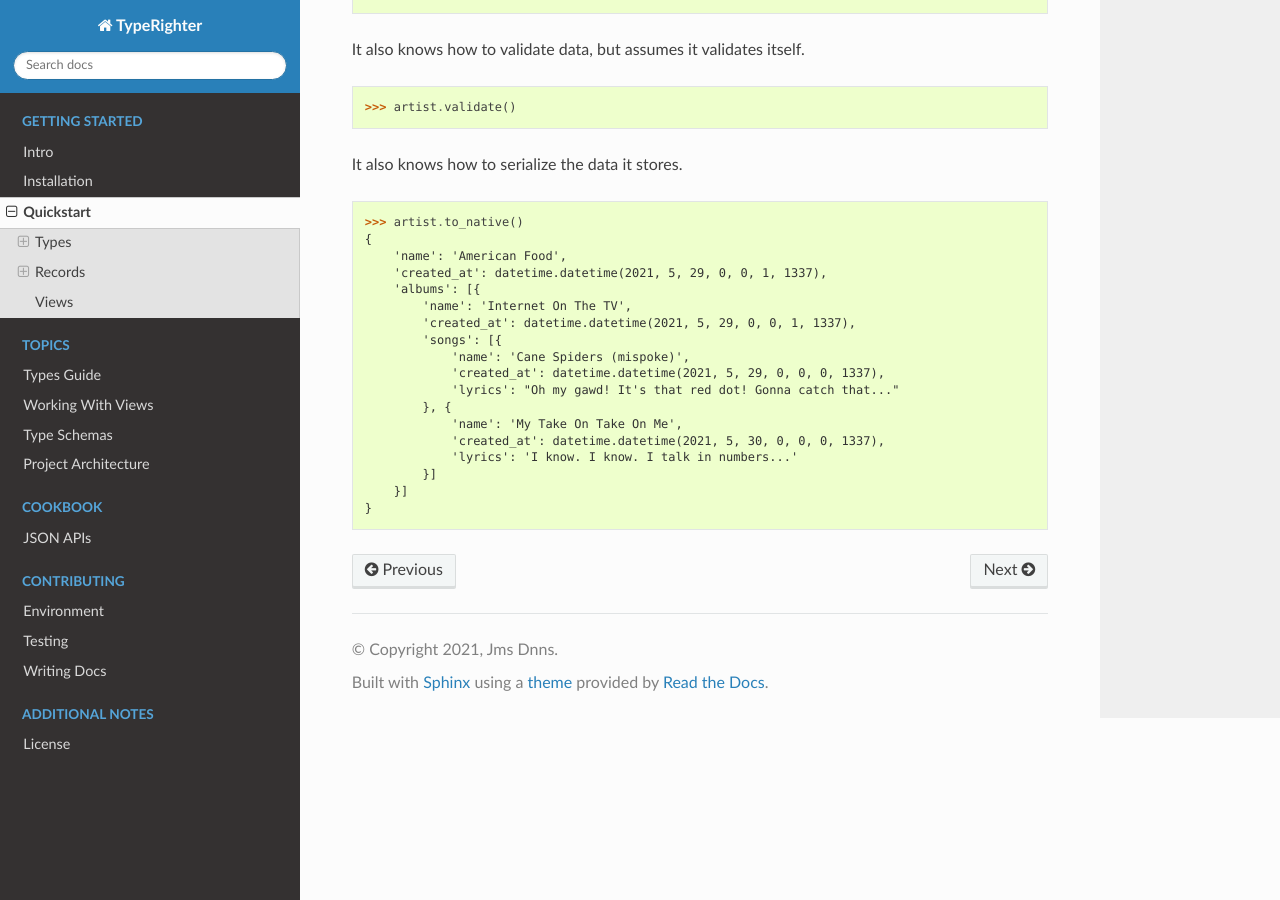
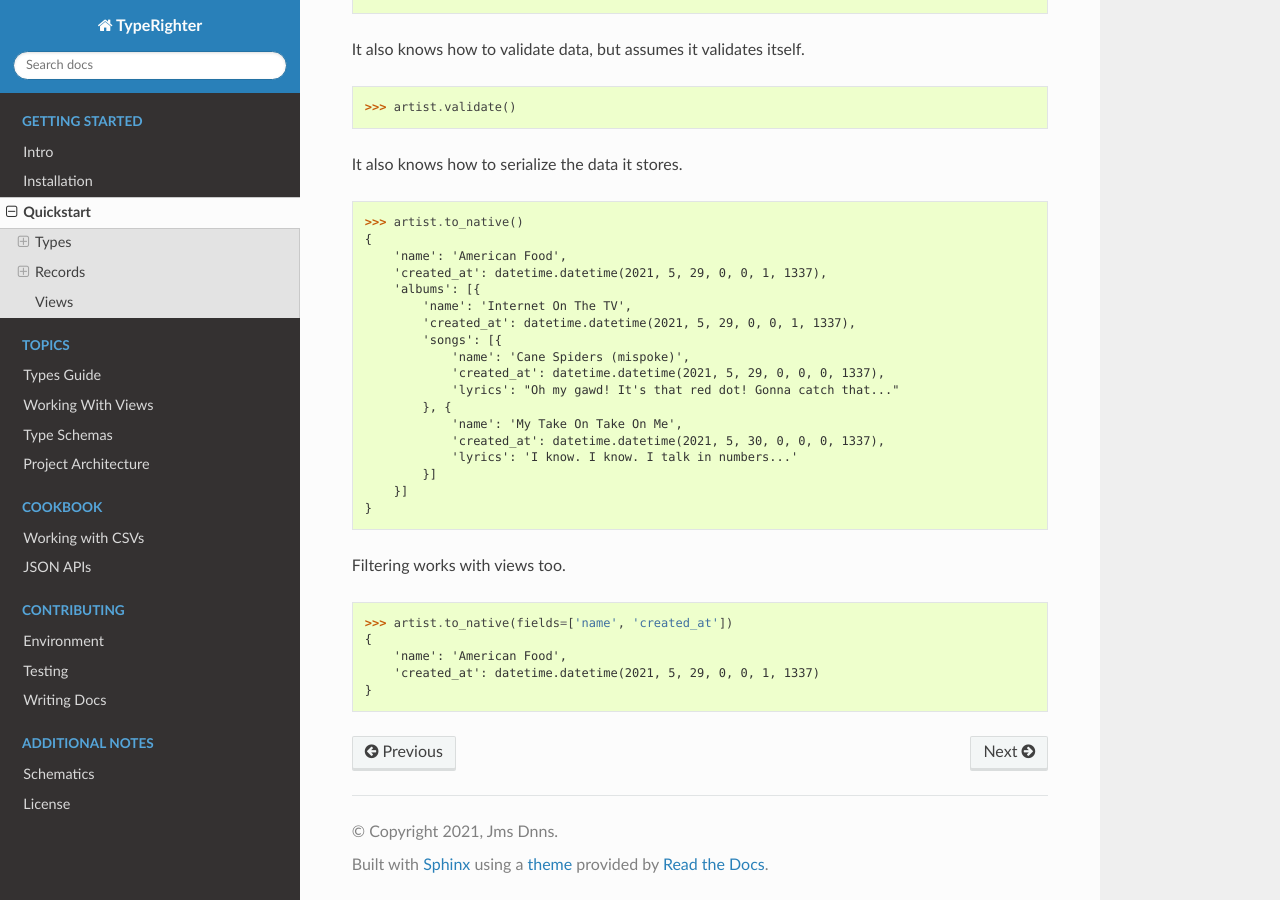
Before and after one commit to jmsdnns/typerighter, a Sphinx documentation site: the page built from docs/quickstart.rst, in a window 1280 px wide and 900 px high, scrolled down 4032 px. Built offline with Sphinx 7.4.7 and the Read the Docs theme 2.0.0, drawn with Linux system fonts in a browser that asks for light colours.

Commit message:
MORE DOCS

```diff
--- /dev/null
+++ b/docs/cookbook/csvs.rst
@@ -0,0 +1,7 @@
+.. cookbook_csvs
+
+=================
+Working with CSVs
+=================
+
+Word
--- a/docs/cookbook/json_api.rst
+++ b/docs/cookbook/json_api.rst
@@ -1,7 +1,7 @@
-.. cookbook_index
+.. cookbook_json_apis
 
 =========
 JSON APIs
 =========
 
-Word, dude
+Word
--- a/docs/index.rst
+++ b/docs/index.rst
@@ -43,6 +43,7 @@ Happy hacking.
    :maxdepth: 2
    :caption: Cookbook
 
+   cookbook/csvs
    cookbook/json_api
 
 .. toctree::
@@ -57,4 +58,5 @@ Happy hacking.
    :maxdepth: 2
    :caption: Additional Notes
 
+   notes/schematics
    notes/license
--- a/docs/quickstart.rst
+++ b/docs/quickstart.rst
@@ -209,3 +209,11 @@ It also knows how to serialize the data it stores. ::
           }]
       }]
   }
+
+Filtering works with views too. ::
+
+  >>> artist.to_native(fields=['name', 'created_at'])
+  {
+      'name': 'American Food',
+      'created_at': datetime.datetime(2021, 5, 29, 0, 0, 1, 1337)
+  }
```
Also changed, not shown: docs/notes/schematics.rst (added, +63 -0 lines).
